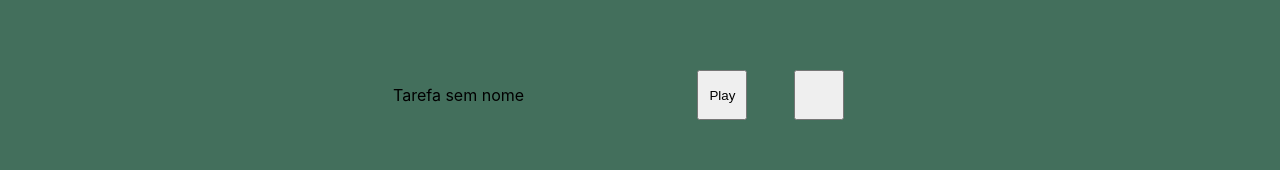
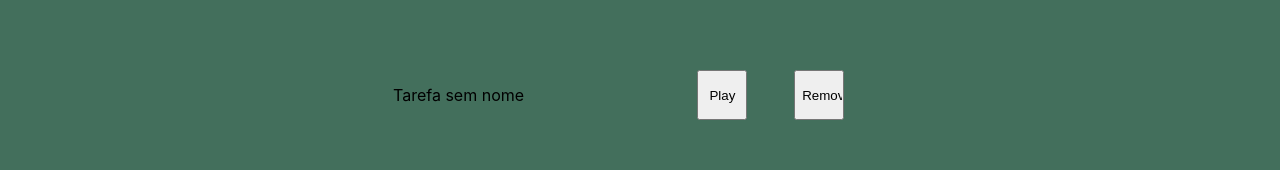
Before and after one commit to oseiasal/pomodoro-app, a React (Create React App) app: page / in a window 1280 px wide. Both pictures are taken after a click on the button "Enviar". Shown: the part 494-664 px from the top of the page. Built offline with nearby package versions, Linux system fonts and the light colour scheme.

Commit message:
remove task e clean code

```diff
--- a/src/App.js
+++ b/src/App.js
@@ -18,7 +18,6 @@ class App extends React.Component {
   getTextValue() {
     let newTask = new Tasks()
     newTask.setTask(this.returnTextValue('text'))
-    console.log(newTask);
     this.setState(prevState => ({
       dados: [...prevState.dados, newTask]}));
     }
@@ -31,6 +30,9 @@ class App extends React.Component {
       return value;
     }
 
+    // relogio parado > isOn false vira true e depois false (props mudam)
+    // relogio true no timer não executa função se isOn && started
+    // quando o timer zerar, o started é false, o que permite outro ciclo
     handleTimer = () => {
 
       const { isOn, started } = this.state
@@ -42,13 +44,18 @@ class App extends React.Component {
       setTimeout(function () {
         self.setState({isOn: false})
       }, 1000);
-
-
     }
 
-    // relogio parado > isOn false vira true e depois false (props mudam)
-    // relogio true no timer não executa função se isOn && started
-    // quando o timer zerar, o started é false, o que permite outro ciclo
+    // função para deletar objetos do array pelo key
+    removeTaskByKey = (a) => {
+      console.log(a);
+
+      let array = [...this.state.dados]
+      var index = array.findIndex(x => x.key == a)
+
+      array.splice(index, 1)
+      this.setState({dados: array})
+    }
 
     render () {
       const { isOn, minute, dados} = this.state
@@ -57,11 +64,10 @@ class App extends React.Component {
         <div className="App">
         <Timer isOn={isOn} minutes={minute} />
         <Task funcion={this.getTextValue}/>
-        <List func={this.handleTimer.bind(this)} dados={dados} />
+        <List removeTaskByKey={this.removeTaskByKey} func={this.handleTimer.bind(this)} dados={dados} />
         </div>
       );
     }
-
   }
 
   export default App;
--- a/src/Components/Item.js
+++ b/src/Components/Item.js
@@ -1,33 +1,25 @@
-import React from 'react';
+import React from 'react'
 
 class Item extends React.Component {
-  constructor(props){
-    super(props)
-  }
-
-  startTimer = () => {
-    console.log(this.props);
-  }
-
-  stopTimer = () => {
-    console.log(this);
-  }
+  /* função pega a key deste componente e executa a função do
+  componente Pai que deleta o item correspondente */
 
   removeTask = () => {
-    console.log(this);
+    const {key} = this._reactInternalFiber
+    this.props.removeTaskByKey(key)
   }
 
   render(){
-    return(
+    return (
       <>
       <tr>
       <td>{this.props.task}</td>
       <td><input type="button" onClick={this.props.func.bind(this)} value="Play"/></td>
-      <td><input type="button" onClick={this.startTimer} value=""/></td>
+      <td><input type="button" onClick={this.removeTask} value="Remover"/></td>
       </tr>
       </>
     )
   }
 }
 
-export default Item;
+export default Item
--- a/src/Components/List.js
+++ b/src/Components/List.js
@@ -26,7 +26,7 @@ class List extends React.Component {
             <tbody>
               {
                 this.props.dados.map(a => a).map((a) =>
-                <Item func={this.props.func} key={a.key} task={a.task}/>
+                <Item removeTaskByKey={this.props.removeTaskByKey} func={this.props.func} key={a.key} task={a.task}/>
 
                 )
               }
```
